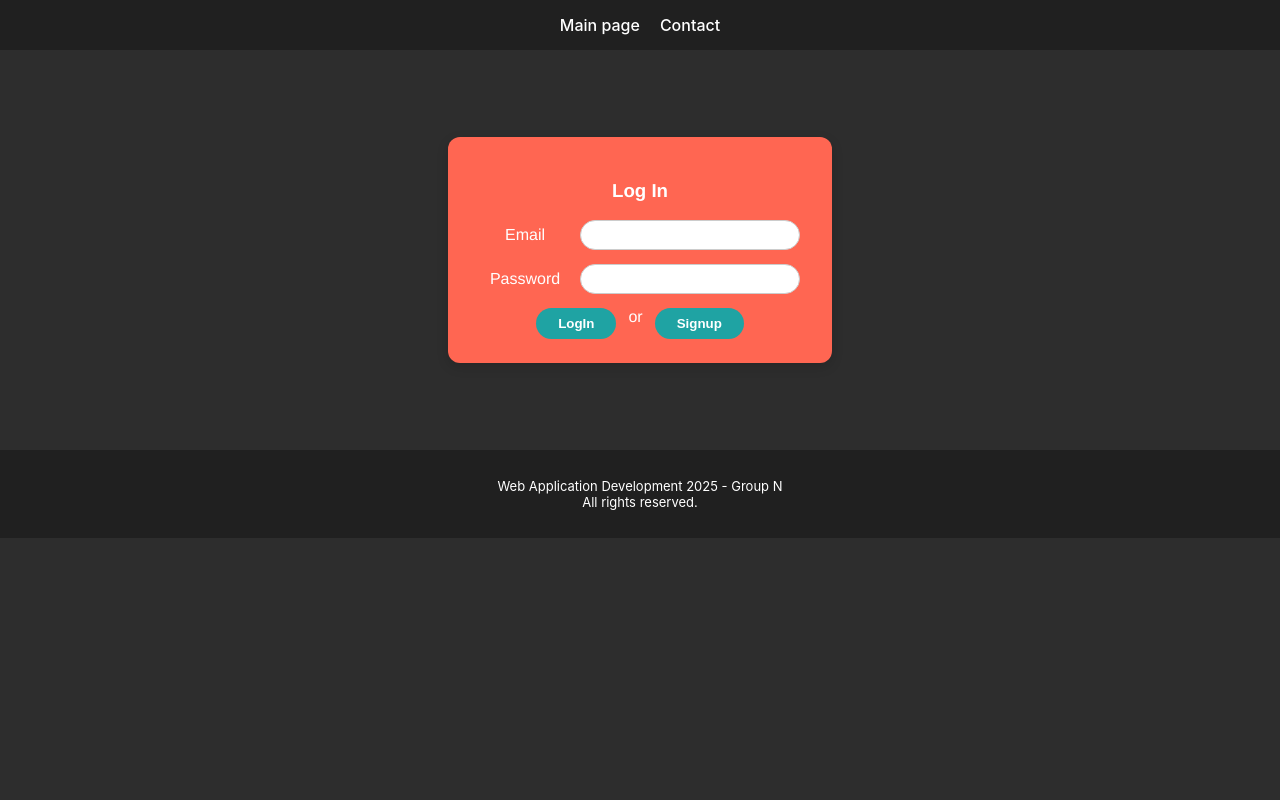
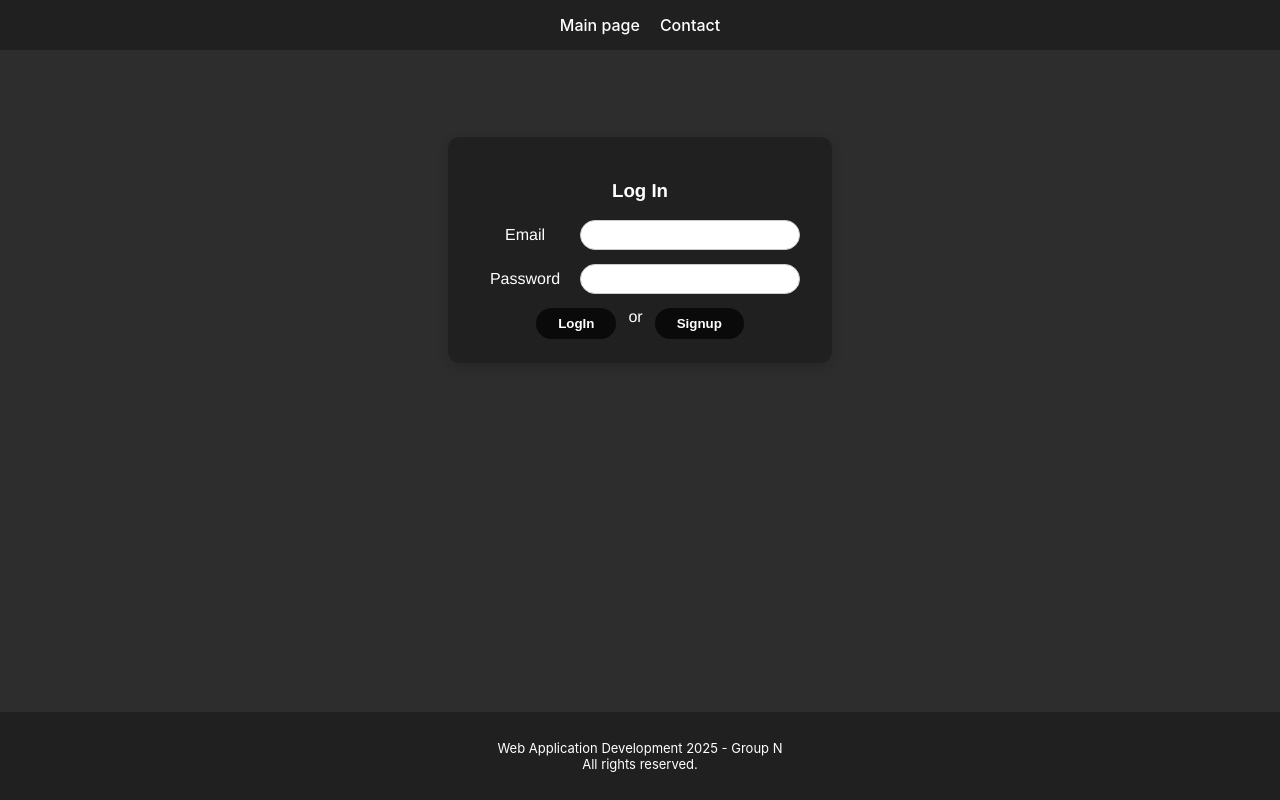
Before and after one commit to KarlKiudma/wadHW4, a Vue app in the folder frontend/: page /#/login in a window 1280 px wide. Built offline with nearby package versions, Linux system fonts and the light colour scheme.

Commit message:
Visual changes

```diff
--- a/frontend/src/App.vue
+++ b/frontend/src/App.vue
@@ -1,7 +1,9 @@
 <template>
-  <div>
+  <div id="app">
     <HeaderComponent />
-    <router-view />
+    <main class="content">
+      <router-view />
+    </main>
     <FooterComponent />
   </div>
 </template>
@@ -22,6 +24,14 @@ export default {
   -moz-osx-font-smoothing: grayscale;
   text-align: center;
   color: #2c3e50;
+  display: flex;
+  flex-direction: column;
+  min-height: 100vh;
+}
+
+.content{
+  flex: 1;
+  overflow-y: auto;
 }
 
 body {
--- a/frontend/src/views/ContactsPage.vue
+++ b/frontend/src/views/ContactsPage.vue
@@ -30,7 +30,7 @@ export default {
 }
 
 .contact-card {
-  background-color: rgb(255, 102, 82);
+  background-color: rgb(32, 32, 32);
   padding: 24px 32px;
   border-radius: 12px;
   box-shadow: 0 4px 12px rgba(0, 0, 0, 0.15);
--- a/frontend/src/views/LogIn.vue
+++ b/frontend/src/views/LogIn.vue
@@ -68,7 +68,7 @@
   align-items: center;
   }
   .form {
-    background-color: rgb(255, 102, 82);
+    background-color: rgb(32, 32, 32);
     padding: 24px 32px;
     border-radius: 12px;
     box-shadow: 0 4px 12px rgba(0, 0, 0, 0.15);
@@ -118,13 +118,13 @@
     border-radius: 20px;
     border: none;
     cursor: pointer;
-    background-color: rgb(31, 163, 163);
+    background-color: rgb(10, 10, 10);
     color: white;
     font-weight: 600;
   }
 
   button:hover {
     opacity: 0.9;
-    background-color: #163f6f;
+    background-color: rgb(55, 55, 55);
   }
   </style>
--- a/frontend/src/views/SignUp.vue
+++ b/frontend/src/views/SignUp.vue
@@ -67,7 +67,7 @@
 }
 
 .form {
-  background-color: rgb(255, 102, 82);
+  background-color: rgb(32, 32, 32);
   padding: 24px 32px;
   border-radius: 12px;
   box-shadow: 0 4px 12px rgba(0, 0, 0, 0.15);
@@ -115,13 +115,13 @@ input {
     border-radius: 20px;
     border: none;
     cursor: pointer;
-    background-color: rgb(31, 163, 163);
+    background-color: rgb(10, 10, 10);
     color: white;
     font-weight: 600;
   }
 
   button:hover {
     opacity: 0.9;
-    background-color: #163f6f;
+    background-color: rgb(55, 55, 55);
   }
   </style>
```
Also changed, not shown: frontend/src/auth.js (+4 -4 lines).
